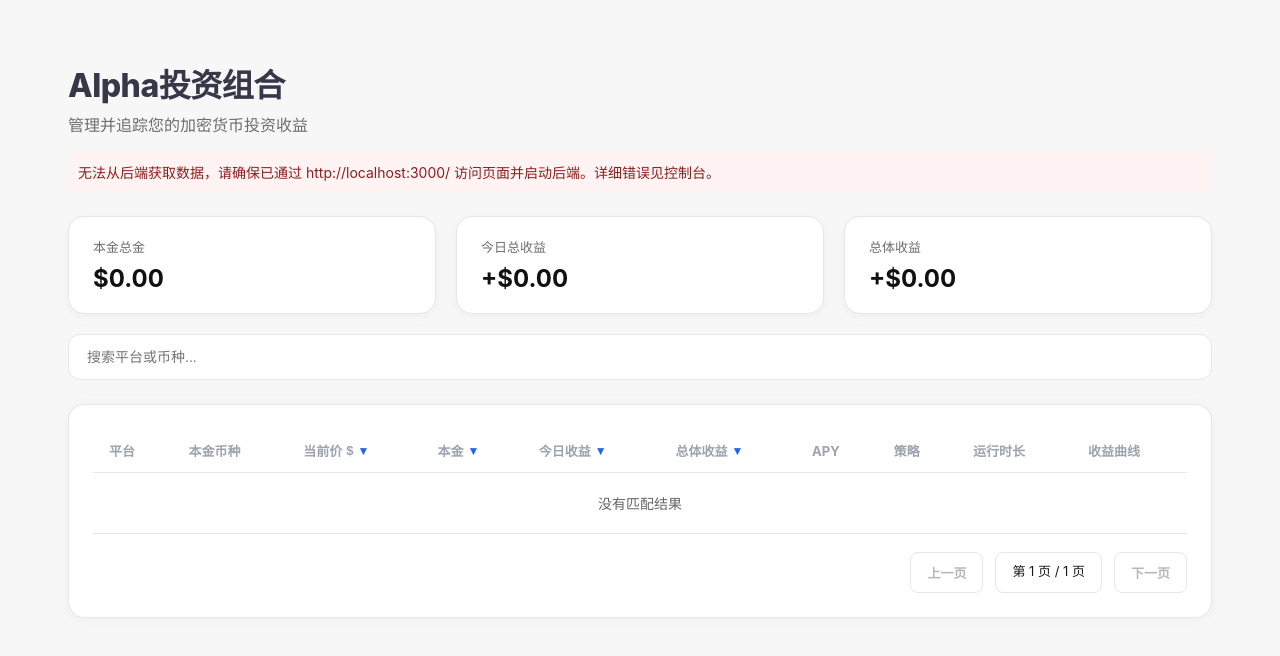
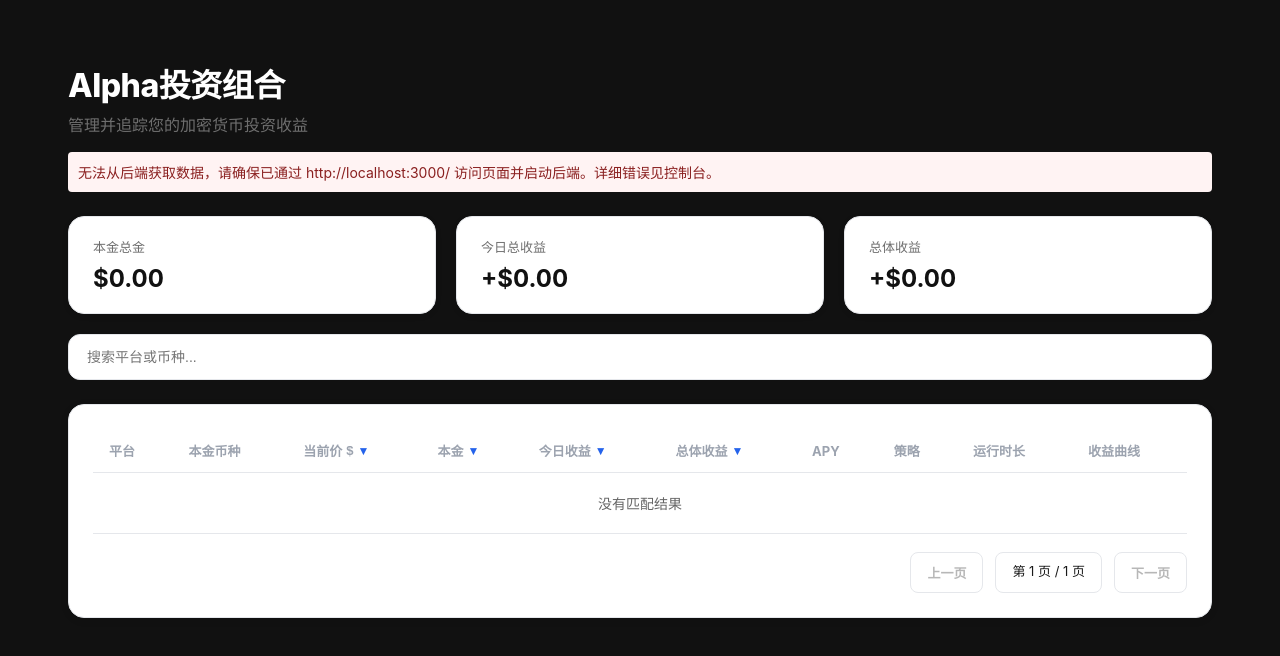
Before and after one commit to Tokennove/front, a website: page index.html in a window 1280 px wide. Drawn offline with Linux system fonts and the light colour scheme; no server answers.

Commit message:
修改背景

```diff
--- a/assets/styles.css
+++ b/assets/styles.css
@@ -1,6 +1,6 @@
 :root {
     /* Background */
-    --bg: #f7f7f8; /* Uniswap 背景不是纯白，是淡灰 */
+    --bg: #111111; /* Uniswap 背景不是纯白，是淡灰 */
     --panel: #ffffff;
 
     /* Typography */
@@ -52,7 +52,7 @@ body {
 .page-header h1 {
     font-size: 32px;
     margin: 0;
-    color: hsla(243, 83%, 5%, 0.788);
+    color: #ffffff;
     font-weight: 800;
     letter-spacing: -0.5px;
 }
```
Also changed, not shown: 1 other file.
